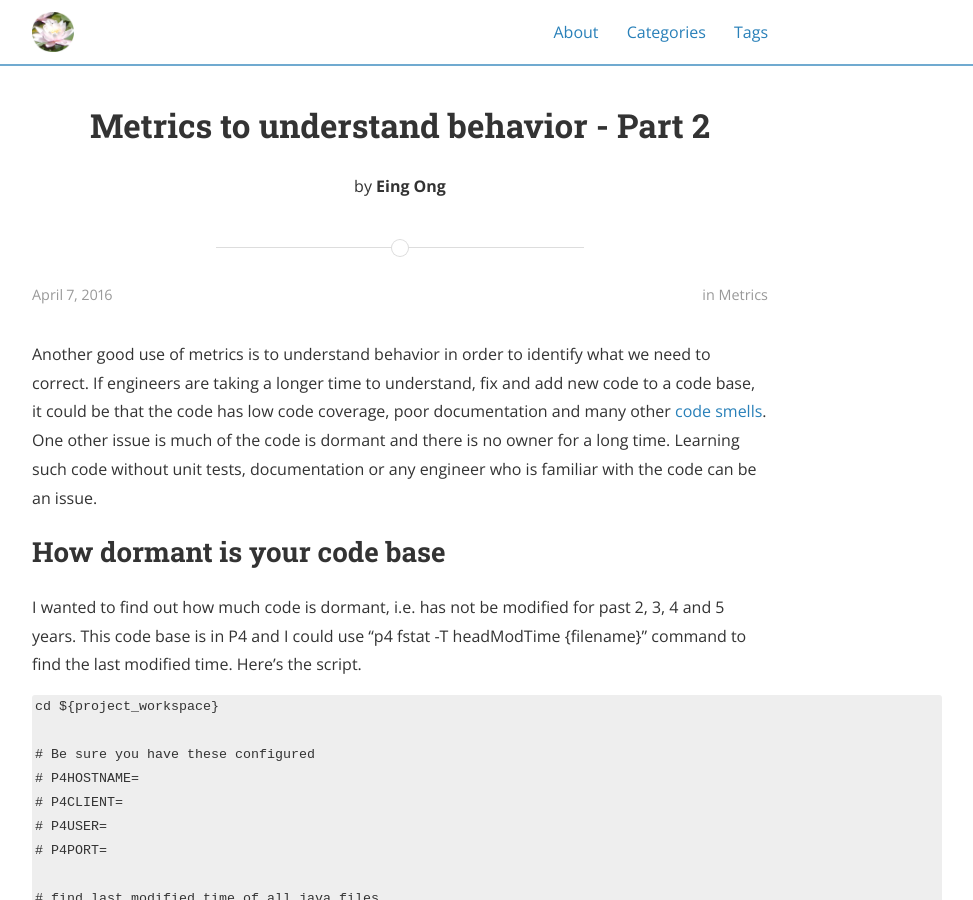
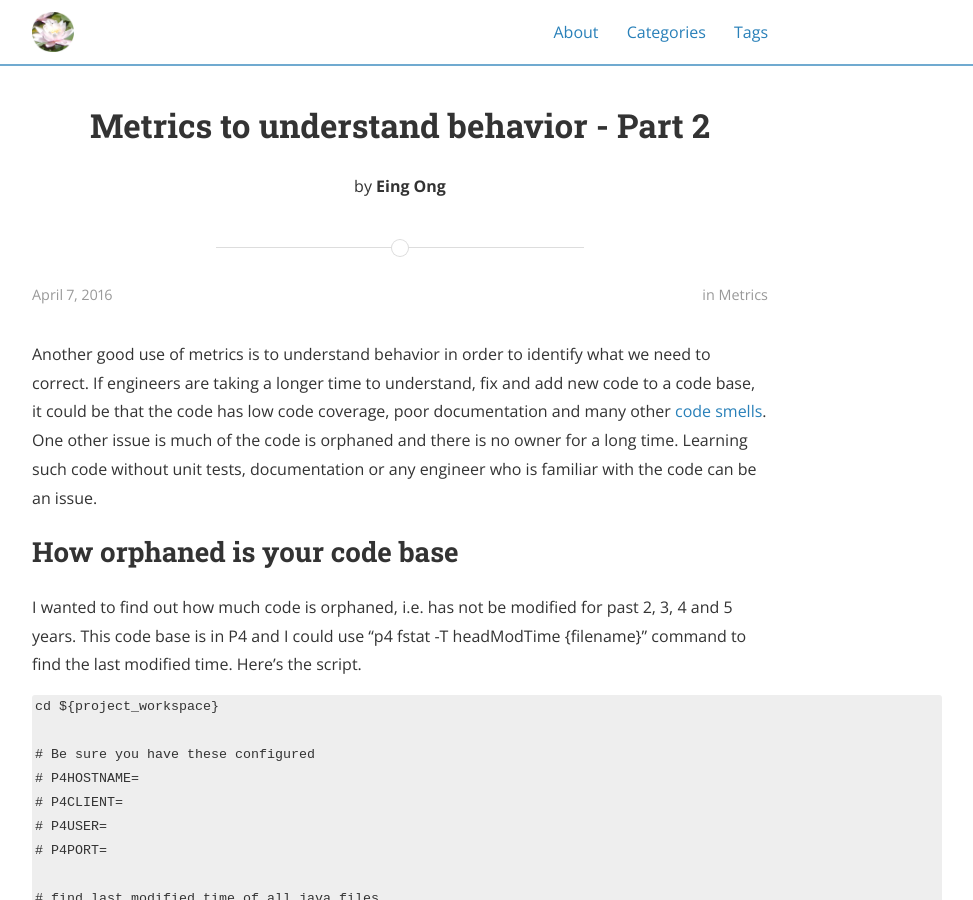
Before and after one commit to eing/eing.github.io, a Jekyll site: the page built from _posts/2016-04-07-Metrics-Part2.markdown, in a window 1280 px wide and 900 px high. Shown: the whole window, without its empty margins (240-1213 px from the left). Built offline with Jekyll 4.4.1, drawn with Linux system fonts in a browser that asks for light colours; nearby versions of some CDN libraries; comment, search, counter and statistics services are not loaded; a style sheet for code colours, icons or effects is not loaded.

Commit message:
minor: update tags

```diff
--- a/_posts/2016-03-29-Metrics-Part1.markdown
+++ b/_posts/2016-03-29-Metrics-Part1.markdown
@@ -4,7 +4,7 @@ title:  "Metrics to drive change in behavior - Part 1"
 date:   2016-03-29 07:43:59
 author: Eing Ong
 categories: Metrics
-tags: Sonar Perforce TechDebt
+tags: Sonar
 ---
 I'll talk about just two metrics in this two part blog. I had to obtain different metrics for a Quality 6 Pager I'm working on, a narrative on our current state of quality, and our target state in the organization. This concept came from [Amazon](https://www.linkedin.com/pulse/beauty-amazons-6-pager-brad-porter) and you can easily find more information on it.
 
--- a/_posts/2016-04-07-Metrics-Part2.markdown
+++ b/_posts/2016-04-07-Metrics-Part2.markdown
@@ -6,10 +6,10 @@ author: Eing Ong
 categories: Metrics
 tags: Perforce
 ---
-Another good use of metrics is to understand behavior in order to identify what we need to correct. If engineers are taking a longer time to understand, fix and add new code to a code base, it could be that the code has low code coverage, poor documentation and many other [code smells](http://www.industriallogic.com/wp-content/uploads/2005/09/smellstorefactorings.pdf). One other issue is much of the code is dormant and there is no owner for a long time. Learning such code without unit tests, documentation or any engineer who is familiar with the code can be an issue.
+Another good use of metrics is to understand behavior in order to identify what we need to correct. If engineers are taking a longer time to understand, fix and add new code to a code base, it could be that the code has low code coverage, poor documentation and many other [code smells](http://www.industriallogic.com/wp-content/uploads/2005/09/smellstorefactorings.pdf). One other issue is much of the code is orphaned and there is no owner for a long time. Learning such code without unit tests, documentation or any engineer who is familiar with the code can be an issue.
 
-<h2>How dormant is your code base</h2>
-I wanted to find out how much code is dormant, i.e. has not be modified for past 2, 3, 4 and 5 years. This code base is in P4 and I could use "p4 fstat -T headModTime {filename}" command to find the last modified time. Here's the script.
+<h2>How orphaned is your code base</h2>
+I wanted to find out how much code is orphaned, i.e. has not be modified for past 2, 3, 4 and 5 years. This code base is in P4 and I could use "p4 fstat -T headModTime {filename}" command to find the last modified time. Here's the script.
 
 ~~~text
 cd ${project_workspace}
```
